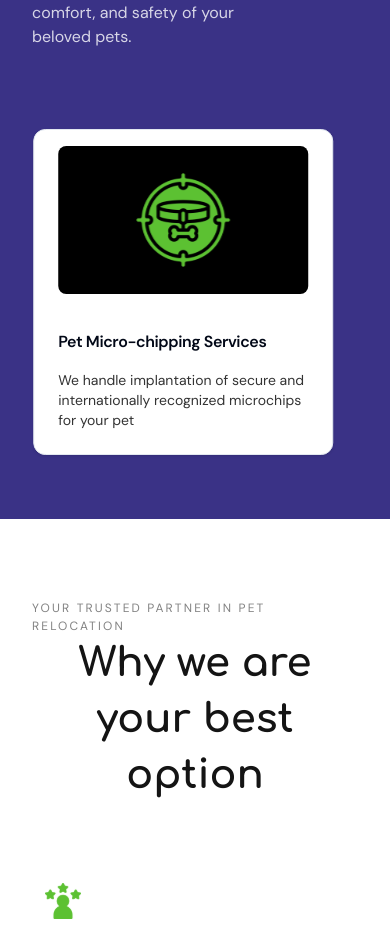
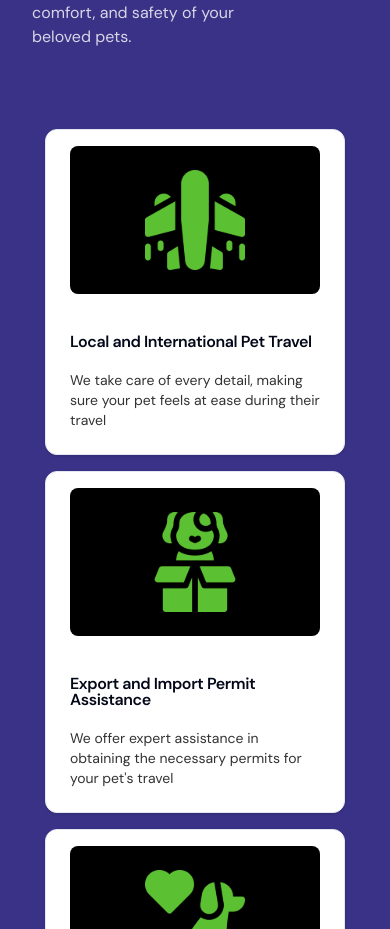
Before and after one commit to GZMaster/move-my-pet, a Next.js app: page / in a window 390 px wide. Shown: the part 1043-1972 px from the top of the page. Built offline with nearby package versions, Linux system fonts and the light colour scheme.

Commit message:
service section fixes

```diff
--- a/app/(other-pages)/gallery/gallery.tsx
+++ b/app/(other-pages)/gallery/gallery.tsx
@@ -36,7 +36,7 @@ const Gallery = ({ media }: IProps) => {
 
   return (
     <div className="flex flex-col items-center gap-10 w-full">
-      <div className="grid grid-cols-1 md:grid-cols-2 lg:grid-cols-3 gap-4 items-center w-full">
+      <div className="grid grid-cols-1 md:grid-cols-2 lg:grid-cols-3 gap-10 md:gap-4 items-center w-full">
         {displayedMedia.map((media, index) => (
           <div
             className="flex flex-col gap-3 items-center max-w-[440px] max-h-[480px]"
--- a/app/_components/service-carousel.tsx
+++ b/app/_components/service-carousel.tsx
@@ -35,7 +35,7 @@ export function ServiceCarouselComponent() {
     </Carousel>
   );
 }
-const ServicesData = [
+export const ServicesData = [
   {
     id: 1,
     title: "Local and International Pet Travel",
--- a/app/_sections/services.tsx
+++ b/app/_sections/services.tsx
@@ -1,6 +1,13 @@
-import { ServiceCarouselComponent } from "../_components/service-carousel";
+"use client";
+import UseMediaQuery from "@/lib/media-query";
+import {
+  ServiceCarouselComponent,
+  ServicesData,
+} from "../_components/service-carousel";
+import ServiceCard from "../_components/service-card";
 
 export default function Services() {
+  let isPageWide = UseMediaQuery("(min-width: 769px)");
   return (
     <section
       className="w-full bg-secondary pt-24 pb-12 scroll-m-20"
@@ -20,8 +27,20 @@ export default function Services() {
             safety of your beloved pets.
           </p>
         </div>
-        <div className="w-full lg:w-[700px]">
-          <ServiceCarouselComponent />
+        <div className="w-full lg:w-[700px] max-md:flex  max-md:gap-4 max-md:justify-center max-md:flex-wrap">
+          {isPageWide ? (
+            <ServiceCarouselComponent />
+          ) : (
+            ServicesData.map((data) => (
+              <ServiceCard
+                id={data.id}
+                key={data.id}
+                title={data.title}
+                text={data.text}
+                icon={data.icon}
+              />
+            ))
+          )}
         </div>
       </div>
     </section>
--- /dev/null
+++ b/lib/media-query.ts
@@ -0,0 +1,22 @@
+"use client";
+import { useState, useEffect } from "react";
+
+const UseMediaQuery = (query) => {
+  const [matches, setMatches] = useState(false);
+
+  useEffect(() => {
+    const media = window.matchMedia(query);
+    if (media.matches !== matches) {
+      setMatches(media.matches);
+    }
+    const listener = () => {
+      setMatches(media.matches);
+    };
+    media.addListener(listener);
+    return () => media.removeListener(listener);
+  }, [matches, query]);
+
+  return matches;
+};
+
+export default UseMediaQuery;
```
